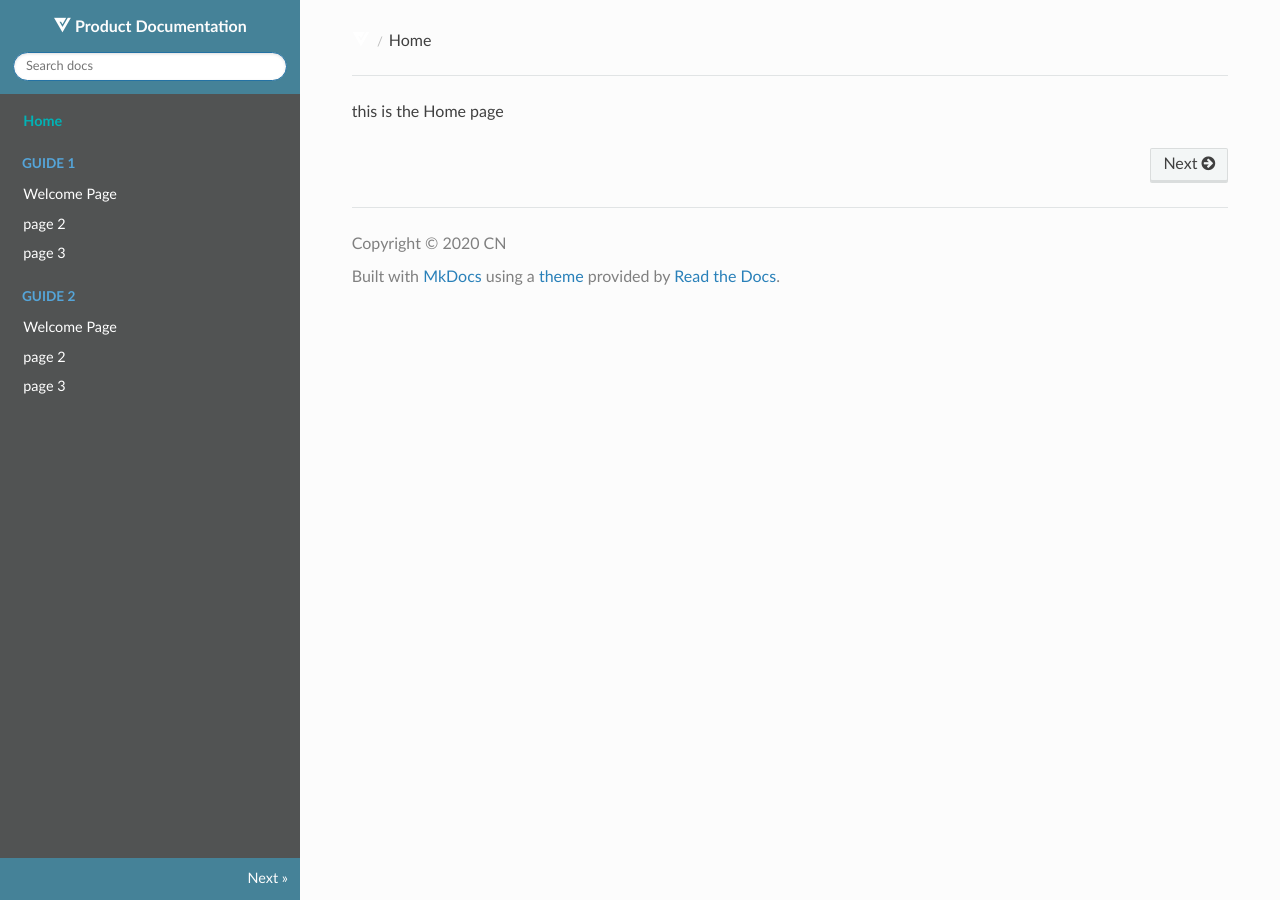
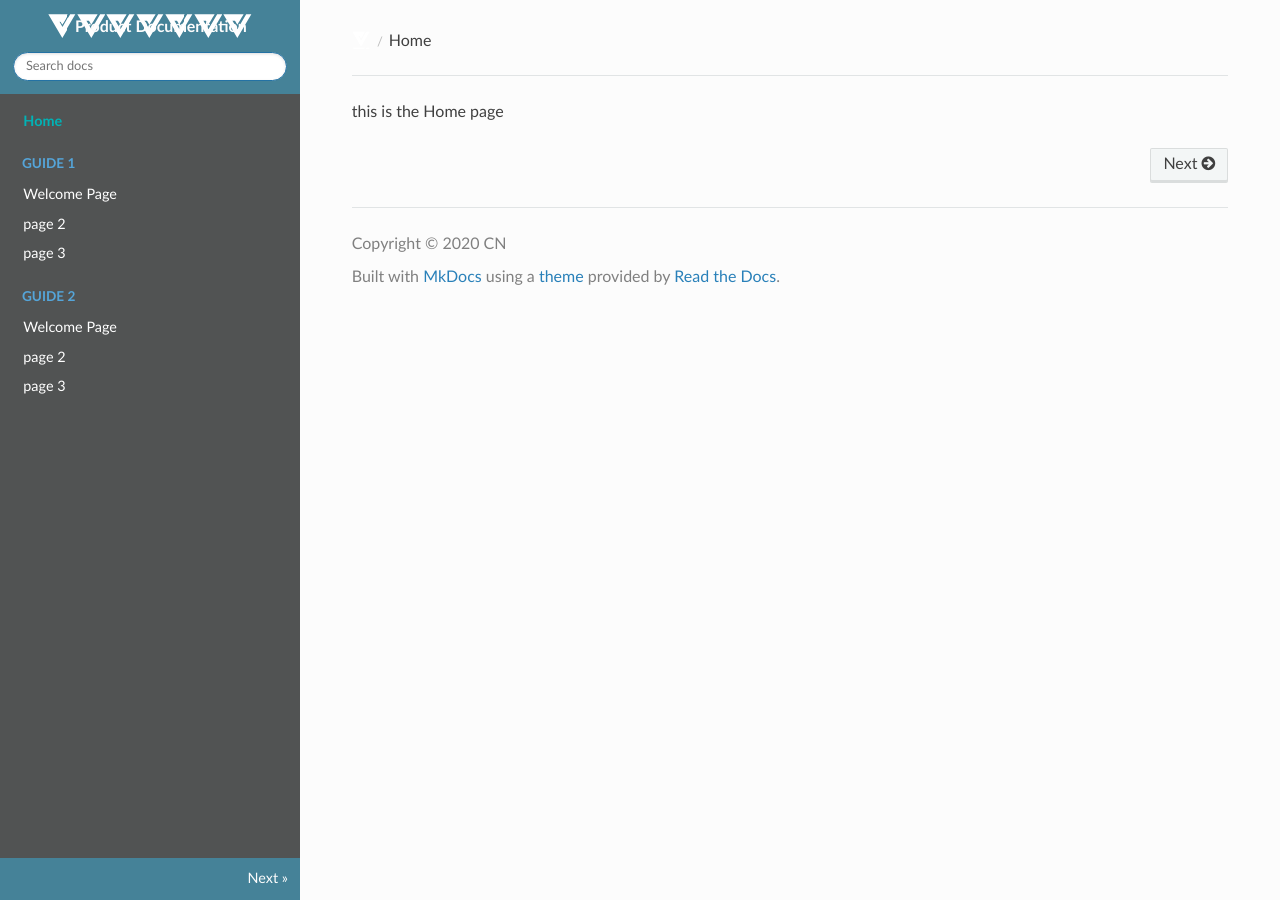
Before and after one commit to cnowocin/trainingstuff, an MkDocs documentation site: the page built from docs/index.md, in a window 1280 px wide. Built offline with MkDocs 1.6.1, drawn with Linux system fonts in a browser that asks for light colours; nearby versions of some CDN libraries; some web fonts are replaced.

Commit message:
Update extra.css

```diff
--- a/docs/css/extra.css
+++ b/docs/css/extra.css
@@ -82,25 +82,6 @@ th {
     margin: auto;
 }
 
-@font-face {
-  font-family: icomoon;
-  src: url(fonts/icomoon.eot?k71y2f);
-  src: url(fonts/icomoon.eot?k71y2f#iefix) format("embedded-opentype"),
-    url(fonts/icomoon.ttf?k71y2f) format("truetype"),
-    url(fonts/icomoon.woff?k71y2f) format("woff"),
-    url(fonts/icomoon.svg?k71y2f#icomoon) format("svg");
-  font-weight: normal;
-  font-style: normal;
-  font-display: block;
+a.icon.icon-home {
+  background: url(/img/logo.svg);
 }
-
-.fa-home:before, .icon-home:before {
-  content: "\e900";
-  color: #fff;
-  font-family: 'icomoon' !important;
-  speak: none;
-  text-transform: none;
-  line-height: 1;
-  -webkit-font-smoothing: antialiased;
-  -moz-osx-font-smoothing: grayscale;
-}
```
